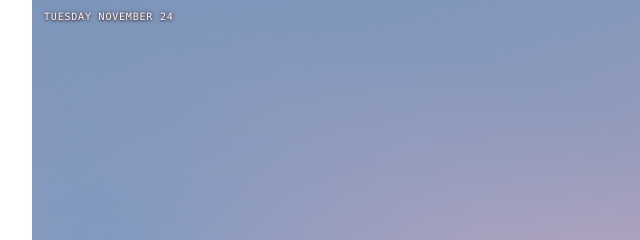
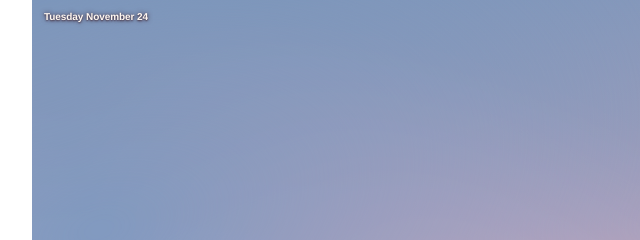
Before and after one commit to karinaxyz/daily-writing-mood-lamp, a plain HTML site: page index.html in a window 1280 px wide. Shown: the top 240 px of the page, 208-848 px from the left. Drawn offline with Linux system fonts and the light colour scheme.

Commit message:
Set the date in tightly tracked Helvetica Bold

```diff
--- a/index.html
+++ b/index.html
@@ -70,6 +70,10 @@
   .solar small { font-size: inherit; }
   .date {
     position: absolute; top: 11px; left: 12px; max-width: calc(100% - 84px);
+    font-family: Helvetica, Arial, sans-serif;
+    font-weight: 700;
+    letter-spacing: -.007em;
+    text-transform: none;
     text-wrap: balance;
     pointer-events: none;
   }
```
